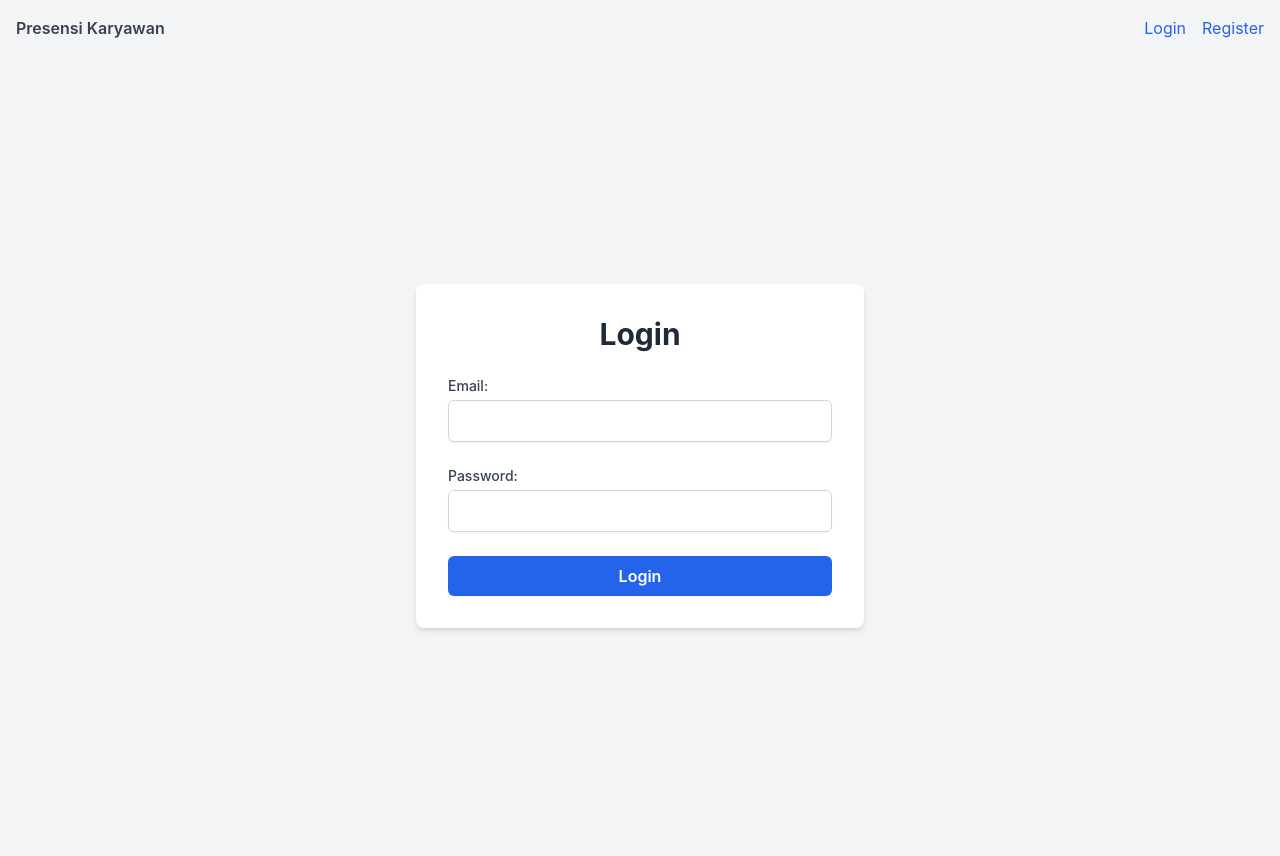
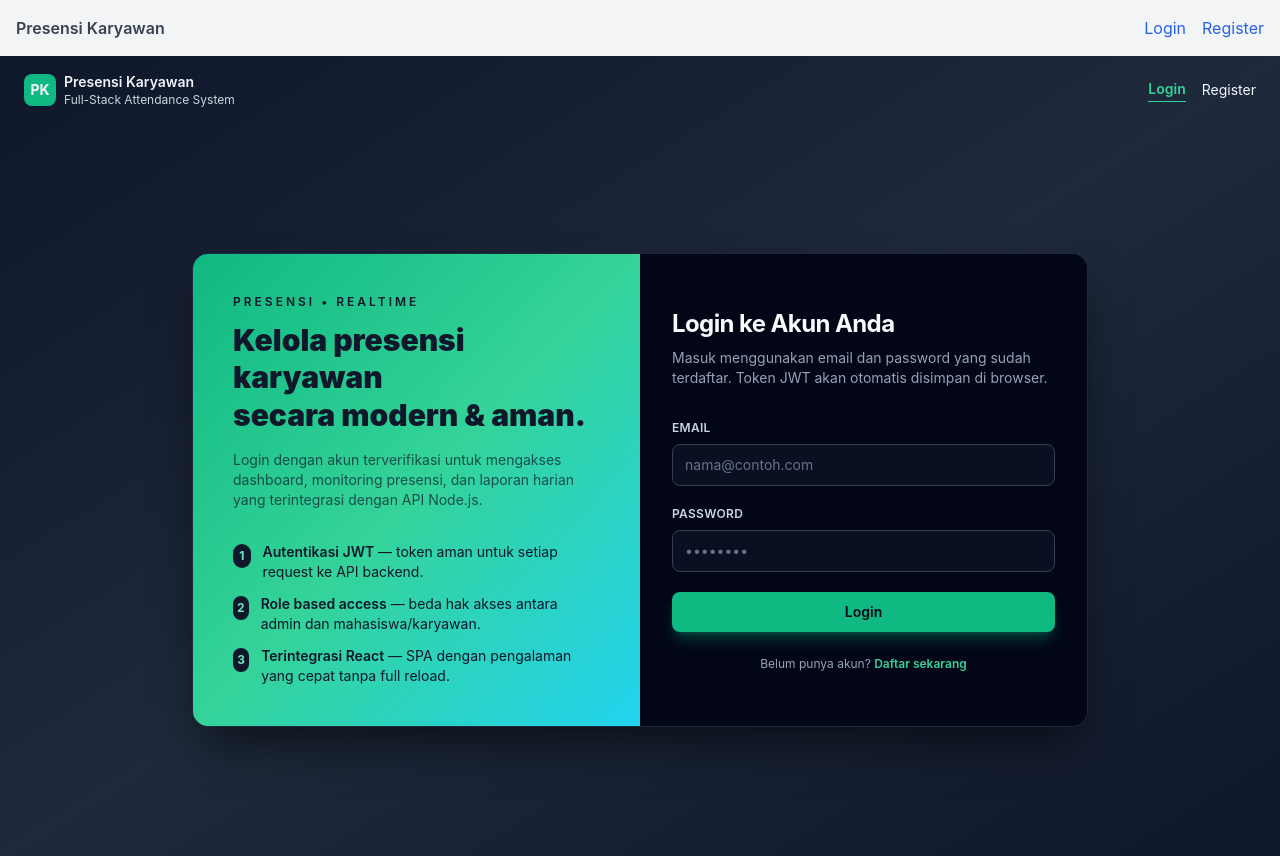
Before and after one commit to E-PPAW-TI503P-2025/PRKPAW_20230140223, a React (Create React App) app in the folder 20230140223-react/: page / in a window 1280 px wide. Built offline with nearby package versions, Linux system fonts and the light colour scheme.

Commit message:
Enhance LoginPage with improved UI, loading state, and error handling; update RegisterPage API endpoint

```diff
--- a/20230140223-react/src/components/LoginPage.js
+++ b/20230140223-react/src/components/LoginPage.js
@@ -1,61 +1,143 @@
 // src/components/LoginPage.js
 import React, { useState } from 'react';
 import axios from 'axios';
-import { useNavigate } from 'react-router-dom';
+import { useNavigate, Link } from 'react-router-dom';
+
+const API_BASE_URL = 'http://localhost:3308'; // sesuaikan dengan port server Node.js-mu
 
 function LoginPage() {
-  // state untuk menyimpan input user
   const [email, setEmail] = useState('');
   const [password, setPassword] = useState('');
-  // state untuk menyimpan pesan error jika login gagal
+
   const [error, setError] = useState(null);
+  const [loading, setLoading] = useState(false);
 
-  const navigate = useNavigate(); // hook untuk pindah halaman
+  const navigate = useNavigate();
 
   const handleSubmit = async (e) => {
-    e.preventDefault();      // mencegah form submit reload halaman
-    setError(null);          // reset error dulu
+    e.preventDefault();
+    setError(null);
+    setLoading(true);
 
     try {
-      // KIRIM REQUEST KE BACKEND
-      const response = await axios.post(
-        'http://localhost:3308/api/auth/login', // sesuaikan dengan port server Node.js-mu
-        {
-          email: email,
-          password: password,
-        }
-      );
+      const response = await axios.post(`${API_BASE_URL}/api/auth/login`, {
+        email,
+        password,
+      });
 
-      // ambil token dari respons backend
       const token = response.data.token;
-
-      // simpan token ke localStorage agar tetap ada walau di-refresh
       localStorage.setItem('token', token);
 
-      // setelah login berhasil, arahkan user ke dashboard
       navigate('/dashboard');
     } catch (err) {
-      // kalau server kirim error (status 4xx/5xx)
-      // err.response bisa berisi { message: "..." } dari backend
-      const msg = err.response ? err.response.data.message : 'Login gagal';
+      const msg = err.response?.data?.message || 'Login gagal. Periksa kembali email / password.';
       setError(msg);
+    } finally {
+      setLoading(false);
     }
   };
 
   return (
-    <div className="min-h-screen bg-gray-100 flex flex-col items-center justify-center">
-      <div className="bg-white p-8 rounded-lg shadow-md w-full max-w-md">
-        <h2 className="text-3xl font-bold text-center mb-6 text-gray-800">
+    <div className="min-h-screen bg-gradient-to-br from-slate-900 via-slate-800 to-slate-900 flex flex-col">
+      {/* Top bar */}
+      <header className="w-full px-6 py-4 flex items-center justify-between text-slate-100">
+        <div className="flex items-center gap-2">
+          <div className="w-8 h-8 rounded-lg bg-emerald-500 flex items-center justify-center text-sm font-bold">
+            PK
+          </div>
+          <div>
+            <p className="text-sm font-semibold">Presensi Karyawan</p>
+            <p className="text-xs text-slate-300">Full-Stack Attendance System</p>
+          </div>
+        </div>
+
+        <nav className="flex items-center gap-4 text-sm">
+          <Link
+            to="/login"
+            className="font-semibold text-emerald-400 border-b border-emerald-400 pb-0.5"
+          >
             Login
+          </Link>
+          <Link
+            to="/register"
+            className="hover:text-emerald-300 transition-colors"
+          >
+            Register
+          </Link>
+        </nav>
+      </header>
+
+      {/* Content */}
+      <main className="flex-1 flex items-center justify-center px-4 py-8">
+        <div className="w-full max-w-4xl bg-slate-950/40 border border-slate-800 rounded-2xl shadow-2xl shadow-black/60 overflow-hidden backdrop-blur-lg">
+          <div className="grid md:grid-cols-2 gap-0">
+            {/* Left panel */}
+            <section className="hidden md:flex flex-col justify-between px-10 py-10 bg-gradient-to-br from-emerald-500 via-emerald-400 to-cyan-400 text-slate-900">
+              <div>
+                <p className="text-xs font-semibold uppercase tracking-[0.25em]">
+                  Presensi • Realtime
+                </p>
+                <h1 className="mt-3 text-3xl font-black leading-tight">
+                  Kelola presensi karyawan
+                  <br />
+                  secara modern & aman.
+                </h1>
+
+                <p className="mt-4 text-sm text-slate-900/70">
+                  Login dengan akun terverifikasi untuk mengakses dashboard, monitoring presensi,
+                  dan laporan harian yang terintegrasi dengan API Node.js.
+                </p>
+              </div>
+
+              <ul className="mt-8 space-y-3 text-sm">
+                <li className="flex items-start gap-3">
+                  <span className="mt-0.5 inline-flex h-6 w-6 items-center justify-center rounded-full bg-slate-900 text-emerald-300 text-xs font-bold">
+                    1
+                  </span>
+                  <span>
+                    <span className="font-semibold">Autentikasi JWT</span> — token aman untuk
+                    setiap request ke API backend.
+                  </span>
+                </li>
+                <li className="flex items-start gap-3">
+                  <span className="mt-0.5 inline-flex h-6 w-6 items-center justify-center rounded-full bg-slate-900 text-emerald-300 text-xs font-bold">
+                    2
+                  </span>
+                  <span>
+                    <span className="font-semibold">Role based access</span> — beda hak akses
+                    antara admin dan mahasiswa/karyawan.
+                  </span>
+                </li>
+                <li className="flex items-start gap-3">
+                  <span className="mt-0.5 inline-flex h-6 w-6 items-center justify-center rounded-full bg-slate-900 text-emerald-300 text-xs font-bold">
+                    3
+                  </span>
+                  <span>
+                    <span className="font-semibold">Terintegrasi React</span> — SPA dengan
+                    pengalaman yang cepat tanpa full reload.
+                  </span>
+                </li>
+              </ul>
+            </section>
+
+            {/* Right panel – form */}
+            <section className="px-8 py-10 bg-slate-950 text-slate-50 flex flex-col justify-center">
+              <div className="max-w-sm mx-auto w-full">
+                <h2 className="text-2xl font-bold tracking-tight text-slate-50">
+                  Login ke Akun Anda
                 </h2>
+                <p className="mt-2 text-sm text-slate-400">
+                  Masuk menggunakan email dan password yang sudah terdaftar. Token JWT akan
+                  otomatis disimpan di browser.
+                </p>
 
-        <form onSubmit={handleSubmit} className="space-y-6">
+                <form onSubmit={handleSubmit} className="mt-8 space-y-5">
                   <div>
                     <label
                       htmlFor="email"
-              className="block text-sm font-medium text-gray-700"
+                      className="block text-xs font-semibold uppercase tracking-wide text-slate-300"
                     >
-              Email:
+                      Email
                     </label>
                     <input
                       id="email"
@@ -63,16 +145,19 @@ function LoginPage() {
                       value={email}
                       onChange={(e) => setEmail(e.target.value)}
                       required
-              className="mt-1 w-full px-3 py-2 border border-gray-300 rounded-md shadow-sm focus:outline-none focus:ring-blue-500 focus:border-blue-500"
+                      className="mt-2 block w-full rounded-lg border border-slate-700 bg-slate-900/60 px-3 py-2.5 text-sm
+                                 text-slate-50 placeholder:text-slate-500
+                                 focus:outline-none focus:ring-2 focus:ring-emerald-500 focus:border-emerald-500"
+                      placeholder="nama@contoh.com"
                     />
                   </div>
 
                   <div>
                     <label
                       htmlFor="password"
-              className="block text-sm font-medium text-gray-700"
+                      className="block text-xs font-semibold uppercase tracking-wide text-slate-300"
                     >
-              Password:
+                      Password
                     </label>
                     <input
                       id="password"
@@ -80,22 +165,45 @@ function LoginPage() {
                       value={password}
                       onChange={(e) => setPassword(e.target.value)}
                       required
-              className="mt-1 w-full px-3 py-2 border border-gray-300 rounded-md shadow-sm focus:outline-none focus:ring-blue-500 focus:border-blue-500"
+                      className="mt-2 block w-full rounded-lg border border-slate-700 bg-slate-900/60 px-3 py-2.5 text-sm
+                                 text-slate-50 placeholder:text-slate-500
+                                 focus:outline-none focus:ring-2 focus:ring-emerald-500 focus:border-emerald-500"
+                      placeholder="••••••••"
                     />
                   </div>
 
+                  {error && (
+                    <div className="rounded-md border border-red-500/60 bg-red-500/10 px-3 py-2 text-xs text-red-300">
+                      {error}
+                    </div>
+                  )}
+
                   <button
                     type="submit"
-            className="w-full py-2 px-4 bg-blue-600 text-white font-semibold rounded-md shadow-sm hover:bg-blue-700"
+                    disabled={loading}
+                    className="mt-2 inline-flex w-full items-center justify-center rounded-lg bg-emerald-500 px-4 py-2.5
+                               text-sm font-semibold text-slate-950 shadow-lg shadow-emerald-500/30
+                               hover:bg-emerald-400 disabled:opacity-60 disabled:cursor-not-allowed
+                               transition-colors"
                   >
-            Login
+                    {loading ? 'Memproses...' : 'Login'}
                   </button>
                 </form>
 
-        {error && (
-          <p className="text-red-600 text-sm mt-4 text-center">{error}</p>
-        )}
+                <p className="mt-6 text-xs text-slate-400 text-center">
+                  Belum punya akun?{' '}
+                  <Link
+                    to="/register"
+                    className="font-semibold text-emerald-400 hover:text-emerald-300"
+                  >
+                    Daftar sekarang
+                  </Link>
+                </p>
               </div>
+            </section>
+          </div>
+        </div>
+      </main>
     </div>
   );
 }
--- a/20230140223-react/src/components/RegisterPage.js
+++ b/20230140223-react/src/components/RegisterPage.js
@@ -21,7 +21,7 @@ function RegisterPage() {
     try {
       // Kirim data ke backend
       const response = await axios.post(
-        'http://localhost:3001/api/auth/register',
+        'http://localhost:3308/api/auth/register',
         {
           nama,
           email,
```
Lines whose indentation alone changed are shown as unchanged.
